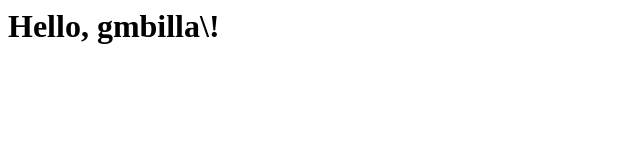
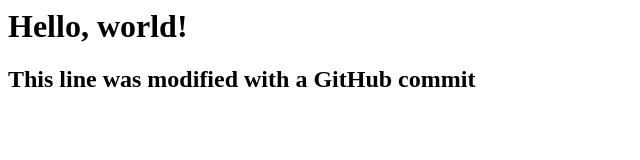
Before and after one commit to gmbilla/surge, a website: page index.html in a window 1280 px wide. Shown: the whole page, without its empty margins (0-640 px from the left). Drawn offline with Linux system fonts and the light colour scheme.

Commit message:
Testing surge deploy on commit

```diff
--- a/index.html
+++ b/index.html
@@ -1 +1,2 @@
-<h1>Hello, gmbilla\!</h1>
+<h1>Hello, world!</h1>
+<h2>This line was modified with a GitHub commit</h2>
```
Also changed, not shown: package.json (+13 -6 lines), README.md, 1 other file.
